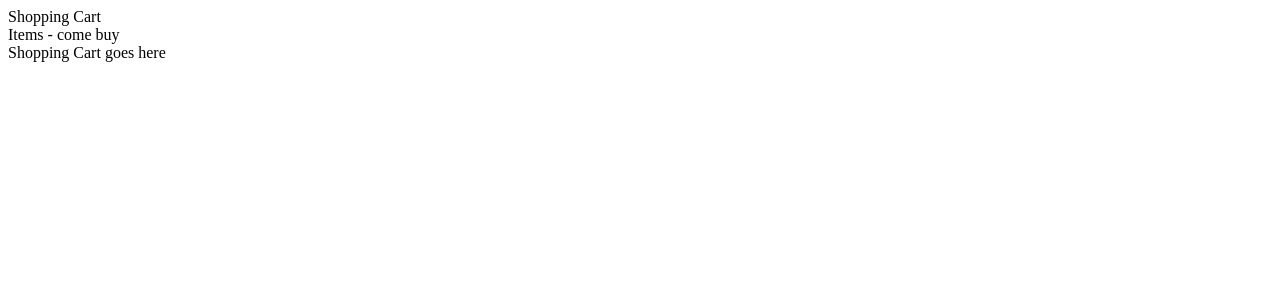
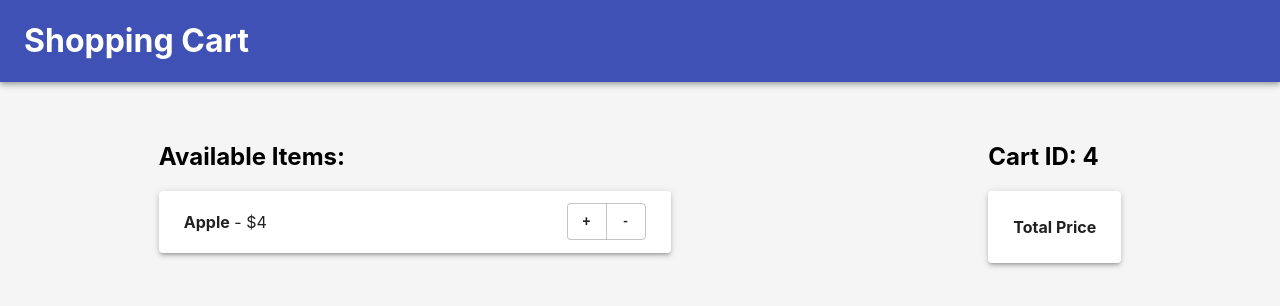
Before and after one commit to davidchai717/shopping-cart, a React app: page / in a window 1280 px wide. Shown: the top 306 px of the page. Built offline with nearby package versions, Linux system fonts and the light colour scheme.

Commit message:
Material UI incorporated

```diff
--- a/package.json
+++ b/package.json
@@ -11,6 +11,7 @@
   "author": "",
   "license": "ISC",
   "dependencies": {
+    "@material-ui/core": "^4.8.3",
     "dotenv": "^8.2.0",
     "express": "^4.17.1",
     "react": "^16.12.0",
@@ -19,7 +20,9 @@
   "devDependencies": {
     "@babel/preset-env": "^7.8.3",
     "@babel/preset-react": "^7.8.3",
+    "css-loader": "^3.4.2",
     "eslint": "^6.8.0",
+    "style-loader": "^1.1.2",
     "webpack": "^4.41.5",
     "webpack-cli": "^3.3.10",
     "webpack-dev-server": "^3.10.1"
--- /dev/null
+++ b/src/actions/actions.js
@@ -0,0 +1,2 @@
+export const UPDATE_QUANTITY = 'UPDATE_QUANTITY';
+export const UPDATE_ITEMS = 'UPDATE_ITEMS';
--- /dev/null
+++ b/src/components/Cart.jsx
@@ -0,0 +1,10 @@
+import React from 'react';
+import Paper from '@material-ui/core/Paper';
+
+const Cart = ({ title, price, discount }) => {
+  return (<Paper elevation={3} className="item">
+    <h4>Total Price</h4>
+  </Paper>)
+}
+
+export default Cart;
--- /dev/null
+++ b/src/components/Item.jsx
@@ -0,0 +1,18 @@
+import React from 'react';
+import Paper from '@material-ui/core/Paper';
+import Button from '@material-ui/core/Button';
+import ButtonGroup from '@material-ui/core/ButtonGroup';
+
+const Item = ({ title, price, discount }) => {
+  return (<Paper elevation={3} className="item">
+   <div className="item-description">
+      <p><strong>Apple</strong> - $4</p>
+   </div>
+    <ButtonGroup className="item-actions">
+      <Button>+</Button>
+      <Button>-</Button>
+    </ButtonGroup>
+  </Paper>)
+}
+
+export default Item;
--- a/src/containers/CartContainer.jsx
+++ b/src/containers/CartContainer.jsx
@@ -1,8 +1,10 @@
 import React from 'react';
+import Cart from '../components/Cart';
 
 const CartContainer = () => {
   return (<div>
-    Shopping Cart goes here
+    <h2>Cart ID: 4</h2>
+    <Cart />
   </div>)
 }
 
--- a/src/containers/ItemContainer.jsx
+++ b/src/containers/ItemContainer.jsx
@@ -1,8 +1,10 @@
 import React from 'react';
+import Item from '../components/Item';
 
 const ItemContainer = () => {
-  return (<div>
-    Items - come buy
+  return (<div id="item-container">
+    <h2>Available Items:</h2>
+    <Item />
   </div>)
 }
 
--- a/src/containers/TitleContainer.jsx
+++ b/src/containers/TitleContainer.jsx
@@ -1,9 +1,14 @@
 import React from 'react';
+import AppBar from '@material-ui/core/AppBar';
+import Toolbar from '@material-ui/core/Toolbar';
+
 
 const TitleContainer = () => {
-  return (<div>
-    Shopping Cart
-  </div>)
+  return (<AppBar position="relative">
+    <Toolbar>
+      <h1>Shopping Cart</h1>
+    </Toolbar>
+  </AppBar>)
 }
 
 export default TitleContainer;
--- a/src/index.css
+++ b/src/index.css
@@ -0,0 +1,26 @@
+body {
+  margin: 0 0 0 0;
+  font-family: -apple-system, BlinkMacSystemFont, 'Segoe UI', Roboto, Oxygen, Ubuntu, Cantarell, 'Open Sans', 'Helvetica Neue', sans-serif;
+  background-color: whitesmoke;
+}
+
+#main-screen {
+  display: flex;
+  justify-content: space-around;
+  margin-top: 40px;
+}
+
+#item-container {
+  width: 40%;
+}
+
+.item-actions {
+  height: 50%;
+}
+
+.item {
+  padding: 5px 25px;
+  display: flex;
+  justify-content: space-between;
+  align-items: center;
+}
--- a/src/index.js
+++ b/src/index.js
@@ -1,5 +1,7 @@
 import React from 'react';
 import { render } from 'react-dom';
 import App from './App';
+import './index.css';
+
 
 render(<App />, document.getElementById('root'));
--- /dev/null
+++ b/src/store.js
@@ -0,0 +1,5 @@
+import React, { useContext } from 'react';
+
+export const Store = React.createContext();
+
+export const useStoreContext = () => useContext(Store);
--- a/webpack.config.js
+++ b/webpack.config.js
@@ -21,9 +21,9 @@ module.exports = {
         ],
       },
       {
-        test: /\.s[ac]ss$/i,
+        test: /\.css$/i,
         exclude: /node_modules/,
-        use: ['style-loader', 'css-loader', 'sass-loader'],
+        use: ['style-loader', 'css-loader'],
       },
     ],
   },
```
Also changed, not shown: src/actions/actionCreators.js (added, +11 -0 lines), 1 other file (tests, documents, lock files or other folders).
